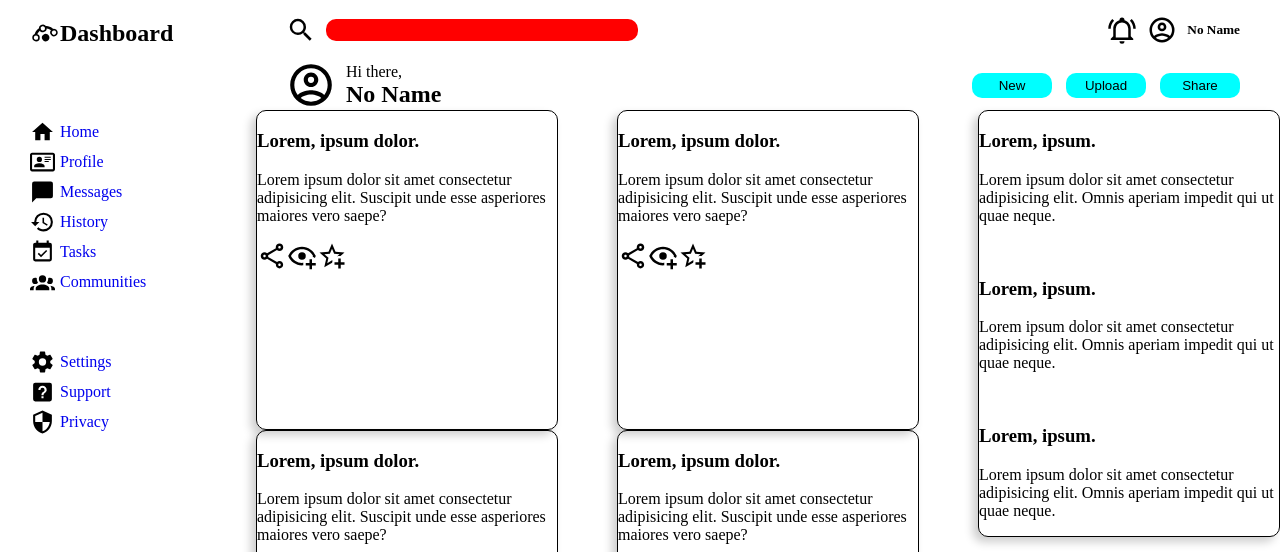
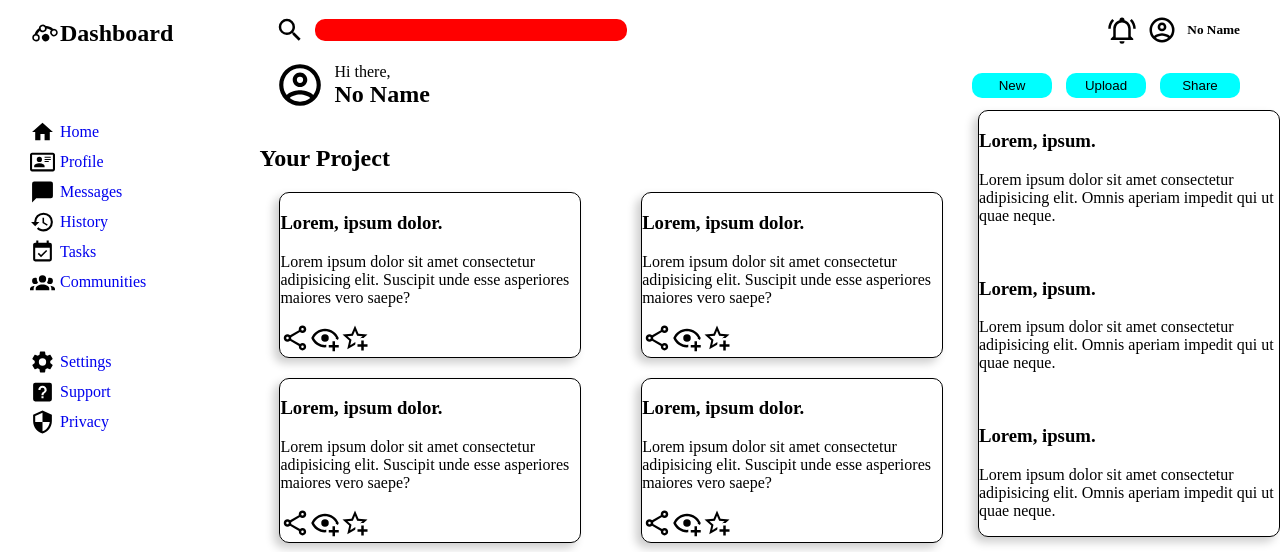
Before and after one commit to RohithAchar/odin-dashboard, a plain HTML site: page index.html in a window 1280 px wide. Shown: the top 552 px of the page. Drawn offline with Linux system fonts and the light colour scheme.

Commit message:
main content grid fixed

```diff
--- a/index.html
+++ b/index.html
@@ -57,6 +57,7 @@
         </div>
 
         <div class="main-content">
+            <h2>Your Project</h2>
             <div class="cards-container">
                 <div class="card">
                     <div class="info">
@@ -113,8 +114,7 @@
                     </div>
                 </div>
             </div>
-
-
+        </div>
             <div class="sidebar-right">
                 <div class="card">
                     <h3>Lorem, ipsum.</h3>
@@ -158,7 +158,7 @@
                     </div>
                 </div>
             </div>
-        </div>
+
     </div>
 </body>
 </html>
--- a/style.css
+++ b/style.css
@@ -6,7 +6,7 @@ a{
 }
 .main-container{
     display: grid;
-    grid-template-columns: 1fr 4fr;
+    grid-template-columns: 1fr 3fr 1fr;
 }
 .sidebar-left{
     grid-column: 1/2;
@@ -16,16 +16,10 @@ a{
     grid-column: 2/4;
 }
 .main-content{
-    display: grid;
-    grid-template-columns: 3fr 1fr;
-    grid-row: 2/3;
-}
-.cards-container{
-    grid-column: 1/2;
+    grid-column: 2/3;
 }
 .sidebar-right{
-    grid-column: 2/3;
-    grid-row: 1/2;
+    grid-column: 3/4;
 }
 /*
     SIDEBAR LEFT
@@ -108,7 +102,12 @@ a{
 /*
     MAIN CONTENT
 */
+.main-content{
+    padding: 15px;
+}
 .cards-container{
     display: grid;
-    grid-template-columns: repeat(auto-fill, minmax(300px,1fr));
+    grid-template-columns: repeat(auto-fit,minmax(300px,1fr));
+    gap: 20px;
+    justify-items: center;
 }
```
